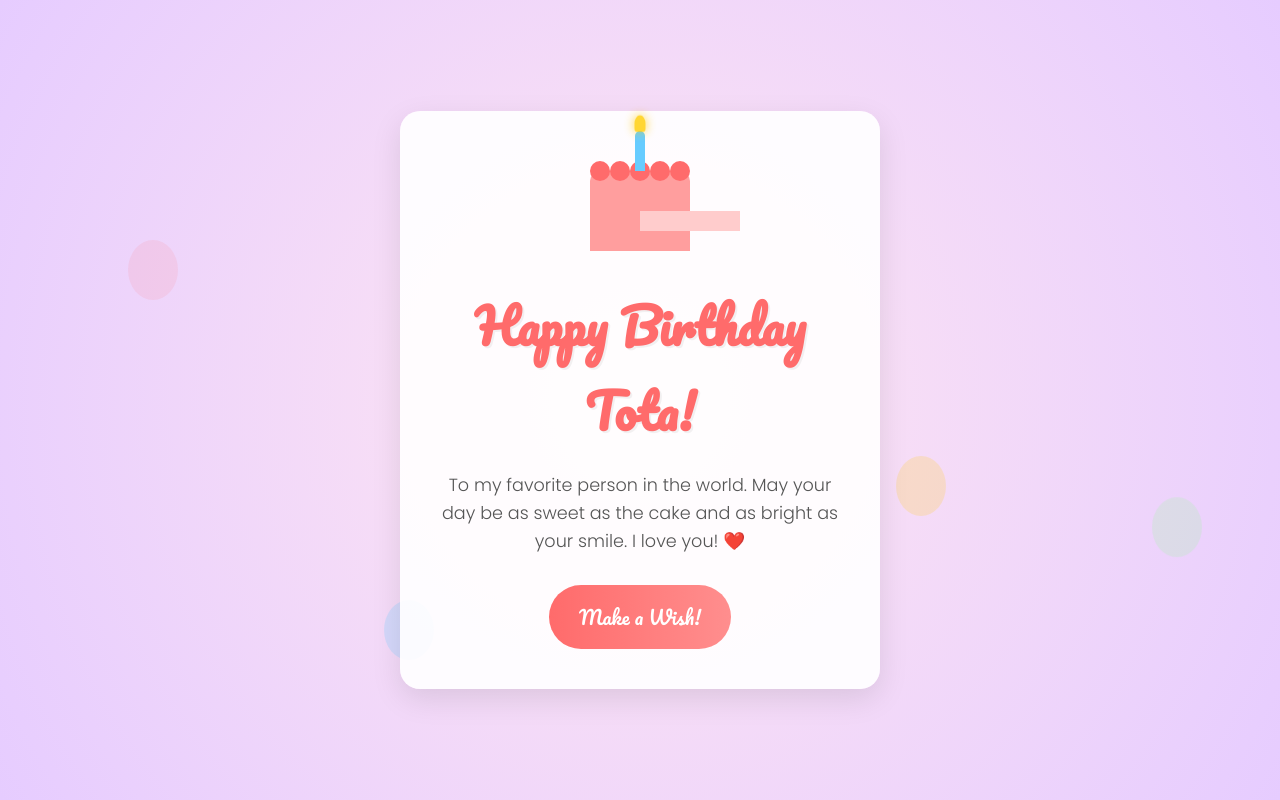
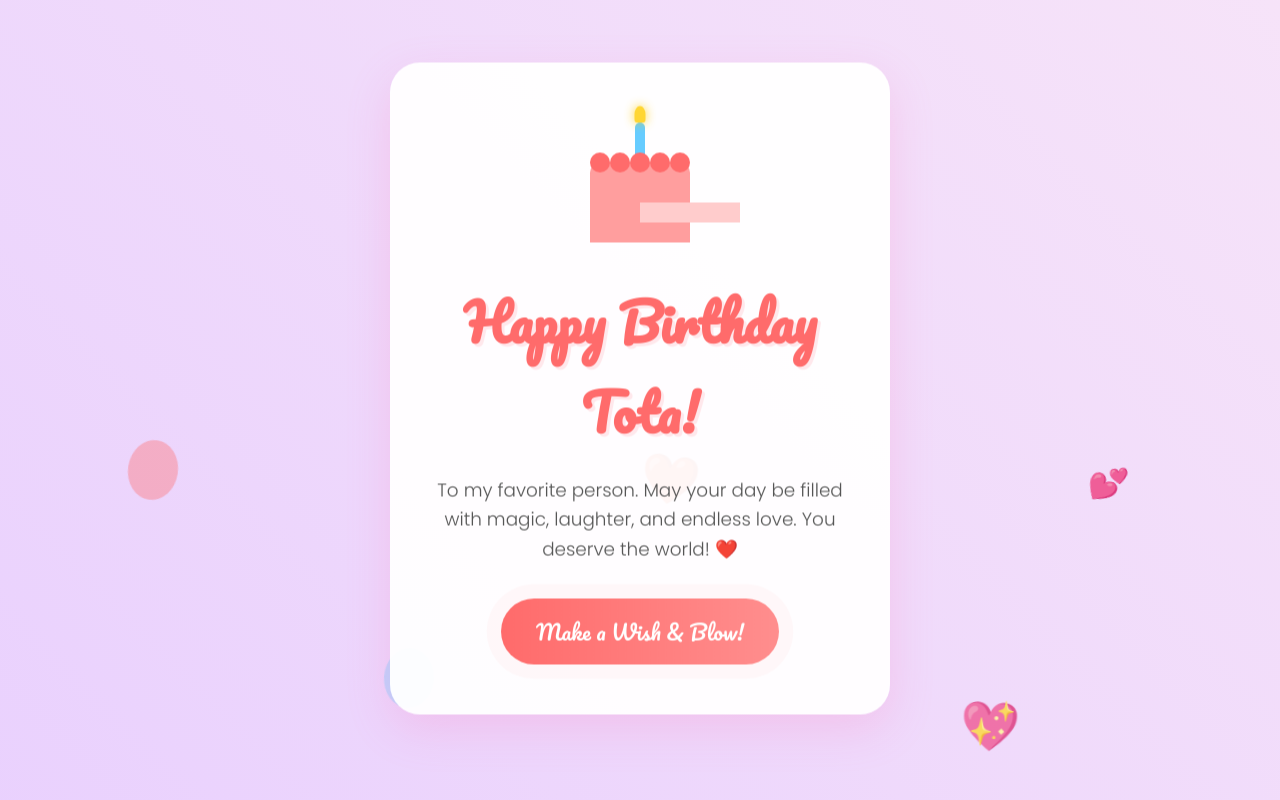
Before and after one commit to bontone/tota-birthday, a plain HTML site: page index.html in a window 1280 px wide. Drawn offline with nearby package versions, Linux system fonts and the light colour scheme.

Commit message:
Improve styles and animations for birthday page
Enhanced animations and styles for birthday celebration page.

```diff
--- a/index.html
+++ b/index.html
@@ -13,13 +13,16 @@
             --secondary: #ff9e9e;
             --bg-color: #f7e6ff;
             --text-color: #555;
+            --heart-color: #ff8fa3;
         }
 
         body {
             margin: 0;
             padding: 0;
-            background: linear-gradient(135deg, #fdfbfb 0%, #ebedee 100%);
-            background: radial-gradient(circle at center, #ffe6f2, #e6ccff);
+            /* More dynamic background */
+            background: linear-gradient(45deg, #ffe6f2, #e6ccff, #fff0f5);
+            background-size: 400% 400%;
+            animation: gradientShift 15s ease infinite;
             height: 100vh;
             display: flex;
             justify-content: center;
@@ -28,92 +31,140 @@
             overflow: hidden;
         }
 
+        /* --- New Ambient Animations --- */
+        @keyframes gradientShift {
+            0% { background-position: 0% 50%; }
+            50% { background-position: 100% 50%; }
+            100% { background-position: 0% 50%; }
+        }
+
+        @keyframes floatCard {
+            0%, 100% { transform: translateY(0px); }
+            50% { transform: translateY(-15px); }
+        }
+
+        /* --- Entrance Animations --- */
+        @keyframes slideUpIn {
+            from { transform: translateY(50px); opacity: 0; }
+            to { transform: translateY(0); opacity: 1; }
+        }
+
+        @keyframes bounceIn {
+            0% { opacity: 0; transform: scale(0.3); }
+            50% { opacity: 1; transform: scale(1.05); }
+            70% { transform: scale(0.9); }
+            100% { transform: scale(1); }
+        }
+
+        @keyframes popIn {
+             0% { transform: scale(0); }
+             80% { transform: scale(1.2); }
+             100% { transform: scale(1); }
+        }
+
+        @keyframes fadeIn {
+            from { opacity:0; } to { opacity:1; }
+        }
+
         .container {
             text-align: center;
-            background: rgba(255, 255, 255, 0.9);
-            padding: 40px;
-            border-radius: 20px;
-            box-shadow: 0 10px 30px rgba(0,0,0,0.1);
+            background: rgba(255, 255, 255, 0.95);
+            padding: 50px 40px;
+            border-radius: 30px;
+            box-shadow: 0 15px 45px rgba(255, 105, 180, 0.2);
             max-width: 90%;
-            width: 400px;
+            width: 420px;
             position: relative;
             z-index: 10;
+            /* Entrance and ambient float animation */
+            animation: slideUpIn 1s ease-out forwards, floatCard 6s ease-in-out infinite 1s;
+            opacity: 0; /* Start hidden for entrance anim */
         }
 
         h1 {
             font-family: 'Pacifico', cursive;
             color: var(--primary);
-            font-size: 3rem;
+            font-size: 3.2rem;
             margin-bottom: 10px;
-            text-shadow: 2px 2px 0px rgba(0,0,0,0.05);
+            text-shadow: 3px 3px 0px rgba(255, 182, 193, 0.3);
+            /* Bounce entrance with delay */
+            animation: bounceIn 1s both 0.5s;
         }
 
-        p {
+        p.message {
             color: var(--text-color);
-            font-size: 1.1rem;
+            font-size: 1.15rem;
             line-height: 1.6;
-            margin-bottom: 30px;
+            margin-bottom: 35px;
+            /* Fade entrance with delay */
+            animation: fadeIn 1s both 1.2s;
         }
 
-        /* --- Pure CSS Cake Animation --- */
+        /* --- Cake Section --- */
+        .cake-wrapper {
+            height: 130px; /* Fixed height to prevent jumping when cake disappears */
+            display: flex;
+            justify-content: center;
+            align-items: flex-end;
+            margin-bottom: 20px;
+            /* Pop in entrance */
+            animation: popIn 0.8s both 0.2s;
+        }
+
         .cake-container {
             position: relative;
             width: 100px;
             height: 100px;
-            margin: 0 auto 30px auto;
+            transition: all 1s ease; /* Smooth disappearance */
         }
 
-        .cake {
-            position: absolute;
-            width: 100px;
-            height: 80px;
-            background: #ff9e9e;
-            bottom: 0;
-            border-radius: 10px 10px 0 0;
+        /* State when cake is blown out */
+        .cake-container.vanished {
+            transform: translateY(50px) scale(0.8);
+            opacity: 0;
         }
 
-        .cake:before {
-            content: '';
+        .wish-granted-msg {
             position: absolute;
-            background: #ffcccc;
+            top: 50%;
+            left: 50%;
+            transform: translate(-50%, -50%);
+            font-family: 'Pacifico', cursive;
+            color: var(--primary);
+            font-size: 1.8rem;
+            opacity: 0;
+            transition: all 1s ease 0.5s; /* Delay appearance */
             width: 100%;
-            height: 20px;
-            top: 40px;
         }
 
-        .icing {
-            position: absolute;
-            width: 20px;
-            height: 20px;
-            background: #ff6b6b;
-            border-radius: 50%;
-            top: -10px;
+        .wish-granted-msg.show {
+            opacity: 1;
+            top: 40%; /* Move up slightly */
         }
-        .icing:nth-child(2) { left: 20px; }
-        .icing:nth-child(3) { left: 40px; }
-        .icing:nth-child(4) { left: 60px; }
-        .icing:nth-child(5) { left: 80px; }
 
-        .candle {
-            position: absolute;
-            width: 10px;
-            height: 40px;
-            background: #66ccff;
-            left: 45px;
-            bottom: 80px;
-            border-radius: 5px 5px 0 0;
-        }
+        /* (Keep existing cake styles, just slight transition tweaks) */
+        .cake { position: absolute; width: 100px; height: 80px; background: var(--secondary); bottom: 0; border-radius: 10px 10px 0 0; }
+        .cake:before { content: ''; position: absolute; background: #ffcccc; width: 100%; height: 20px; top: 40px; }
+        .icing { position: absolute; width: 20px; height: 20px; background: var(--primary); border-radius: 50%; top: -10px; z-index: 2;}
+        .icing:nth-child(2) { left: 20px; } .icing:nth-child(3) { left: 40px; } .icing:nth-child(4) { left: 60px; } .icing:nth-child(5) { left: 80px; }
+        .candle { position: absolute; width: 10px; height: 40px; background: #66ccff; left: 45px; bottom: 80px; border-radius: 5px 5px 0 0; z-index: 1; }
 
         .flame {
             position: absolute;
-            width: 10px;
-            height: 15px;
+            width: 10px; height: 15px;
             background: #ffcc00;
             border-radius: 50% 50% 20% 20%;
-            top: -15px;
-            left: 0;
+            top: -15px; left: 0;
             animation: flicker 1s infinite alternate;
             box-shadow: 0 0 10px #ffcc00;
+            transition: all 0.5s ease; /* Smooth blow out */
+            transform-origin: center bottom;
+        }
+
+        /* State when flame is blown out */
+        .flame.blown-out {
+            transform: scale(0);
+            opacity: 0;
         }
 
         @keyframes flicker {
@@ -121,132 +172,147 @@
             100% { transform: scale(1.1); opacity: 0.8; }
         }
 
-        /* --- Button --- */
+        /* --- Button Animation --- */
+        .btn-container {
+            animation: fadeIn 1s both 1.5s;
+        }
         .btn {
-            background: linear-gradient(to right, #ff6b6b, #ff8e8e);
+            background: linear-gradient(to right, #ff6b6b, #ff8e8e, #ff6b6b);
+            background-size: 200% auto;
             color: white;
-            padding: 15px 30px;
+            padding: 15px 35px;
             border: none;
             border-radius: 50px;
-            font-size: 1.2rem;
+            font-size: 1.3rem;
             cursor: pointer;
-            transition: transform 0.2s, box-shadow 0.2s;
+            transition: all 0.3s ease;
             font-family: 'Pacifico', cursive;
+            box-shadow: 0 5px 15px rgba(255, 107, 107, 0.3);
+            animation: pulseBtn 2s infinite;
         }
 
         .btn:hover {
-            transform: scale(1.05);
-            box-shadow: 0 5px 15px rgba(255, 107, 107, 0.4);
+            background-position: right center;
+            transform: scale(1.05) translateY(-3px);
+            box-shadow: 0 10px 20px rgba(255, 107, 107, 0.5);
         }
 
-        .btn:active {
-            transform: scale(0.95);
+        @keyframes pulseBtn {
+            0% { box-shadow: 0 0 0 0 rgba(255, 107, 107, 0.7); }
+            70% { box-shadow: 0 0 0 15px rgba(255, 107, 107, 0); }
+            100% { box-shadow: 0 0 0 0 rgba(255, 107, 107, 0); }
         }
 
-        /* --- Balloons Background Animation --- */
-        .balloons {
-            position: absolute;
-            top: 0;
-            left: 0;
-            width: 100%;
-            height: 100%;
-            overflow: hidden;
-            z-index: 1;
-            pointer-events: none;
+        /* --- Background Elements (Balloons & Hearts) --- */
+        .bg-elements {
+            position: absolute; top: 0; left: 0; width: 100%; height: 100%; overflow: hidden; z-index: 1; pointer-events: none;
+        }
+        .floater { position: absolute; bottom: -100px; animation: floatUp linear infinite; opacity: 0.7; }
+        /* Balloons */
+        .balloon { width: 50px; height: 60px; border-radius: 50%; }
+        .b1 { left: 10%; background: rgba(255, 107, 107, 0.4); animation-duration: 12s; }
+        .b2 { left: 30%; background: rgba(102, 204, 255, 0.4); animation-duration: 15s; animation-delay: 2s; }
+        /* Hearts */
+        .heart { font-size: 3rem; color: var(--heart-color); }
+        .h1 { left: 50%; animation-duration: 10s; animation-delay: 1s; }
+        .h2 { left: 75%; animation-duration: 14s; animation-delay: 3s; color: #ff6b6b; }
+        .h3 { left: 85%; animation-duration: 11s; animation-delay: 0.5s; font-size: 2rem; }
+
+        @keyframes floatUp {
+            0% { transform: translateY(0) rotate(0deg); opacity: 0.7; }
+            50% { opacity: 1; }
+            100% { transform: translateY(-120vh) rotate(20deg); opacity: 0; }
         }
 
-        .balloon {
-            position: absolute;
-            bottom: -100px;
-            width: 50px;
-            height: 60px;
-            background: rgba(255, 255, 255, 0.6);
-            border-radius: 50%;
-            animation: floatUp 10s linear infinite;
-        }
-
-        .balloon:nth-child(1) { left: 10%; background: rgba(255, 107, 107, 0.3); animation-duration: 8s; }
-        .balloon:nth-child(2) { left: 30%; background: rgba(102, 204, 255, 0.3); animation-duration: 12s; animation-delay: 2s; }
-        .balloon:nth-child(3) { left: 70%; background: rgba(255, 204, 0, 0.3); animation-duration: 10s; animation-delay: 1s; }
-        .balloon:nth-child(4) { left: 90%; background: rgba(153, 255, 153, 0.3); animation-duration: 14s; }
-
-        @keyframes floatUp {
-            0% { transform: translateY(0); opacity: 1; }
-            100% { transform: translateY(-120vh); opacity: 0; }
-        }
-
-        .hidden { display: none; }
     </style>
 </head>
 <body>
 
-    <div class="balloons">
-        <div class="balloon"></div>
-        <div class="balloon"></div>
-        <div class="balloon"></div>
-        <div class="balloon"></div>
+    <div class="bg-elements">
+        <div class="floater balloon b1"></div>
+        <div class="floater balloon b2"></div>
+        <div class="floater heart h1">❤️</div>
+        <div class="floater heart h2">💖</div>
+        <div class="floater heart h3">💕</div>
     </div>
 
     <div class="container">
-        <div class="cake-container">
-            <div class="cake">
-                <div class="icing"></div>
-                <div class="icing"></div>
-                <div class="icing"></div>
-                <div class="icing"></div>
-                <div class="icing"></div>
-                <div class="candle">
-                    <div class="flame"></div>
+
+        <div class="cake-wrapper">
+            <div class="cake-container" id="cake">
+                <div class="cake">
+                    <div class="icing"></div><div class="icing"></div><div class="icing"></div><div class="icing"></div><div class="icing"></div>
+                    <div class="candle">
+                        <div class="flame" id="flame"></div>
+                    </div>
                 </div>
             </div>
+            <div class="wish-granted-msg" id="wishMsg">Wish Granted! ✨</div>
         </div>
 
         <h1>Happy Birthday Tota!</h1>
-        <p>To my favorite person in the world. May your day be as sweet as the cake and as bright as your smile. I love you! ❤️</p>
+        <p class="message">To my favorite person. May your day be filled with magic, laughter, and endless love. You deserve the world! ❤️</p>
 
-        <button class="btn" onclick="celebrate()">Make a Wish!</button>
+        <div class="btn-container">
+            <button class="btn" id="wishBtn" onclick="makeAWish()">Make a Wish & Blow!</button>
+        </div>
 
         <audio id="birthdaySong" loop>
             <source src="https://raw.githubusercontent.com/muhimasri/happy-birthday-song/master/Happy-Birthday-To-You.mp3" type="audio/mpeg">
-            Your browser does not support the audio element.
         </audio>
     </div>
 
     <script>
-        function celebrate() {
+        let wishMade = false;
+
+        function makeAWish() {
+            if (wishMade) return; // Prevent double clicking
+            wishMade = true;
+
             // 1. Play Music
             const audio = document.getElementById('birthdaySong');
-            audio.volume = 0.5; // Set volume to 50%
-            audio.play().catch(error => {
-                console.log("Audio playback failed (browser policy): ", error);
-            });
+            audio.volume = 0.4;
+            audio.play().catch(e => console.log("Audio issue:", e));
 
-            // 2. Change Button Text
-            const btn = document.querySelector('.btn');
-            btn.innerHTML = "Enjoy the Party! 🥳";
+            // 2. Blow out candle animation
+            const flame = document.getElementById('flame');
+            flame.classList.add('blown-out');
 
-            // 3. Trigger Confetti
+            // 3. Change button state
+            const btn = document.getElementById('wishBtn');
+            btn.innerHTML = "Yay! Party Time! 🥳";
+            btn.style.animation = "none"; // Stop the pulsing
+
+            // 4. After flame goes out, remove cake and show message
+            setTimeout(() => {
+                document.getElementById('cake').classList.add('vanished');
+                document.getElementById('wishMsg').classList.add('show');
+                launchConfetti();
+            }, 800); // Wait 0.8s for flame to blow out
+        }
+
+        function launchConfetti() {
+            // A more intense confetti explosion
             var duration = 5 * 1000;
             var animationEnd = Date.now() + duration;
-            var defaults = { startVelocity: 30, spread: 360, ticks: 60, zIndex: 0 };
+            var defaults = { startVelocity: 40, spread: 360, ticks: 100, zIndex: 0 };
 
-            var random = function(min, max) {
+            function randomInRange(min, max) {
               return Math.random() * (max - min) + min;
             }
 
             var interval = setInterval(function() {
               var timeLeft = animationEnd - Date.now();
+              if (timeLeft <= 0) return clearInterval(interval);
 
-              if (timeLeft <= 0) {
-                return clearInterval(interval);
-              }
+              var particleCount = 80 * (timeLeft / duration);
+              // Shoot from center
+              confetti(Object.assign({}, defaults, { particleCount, origin: { x: 0.5, y: 0.5 } }));
+            }, 250);
 
-              var particleCount = 50 * (timeLeft / duration);
-
-              // Create confetti from both sides
-              confetti(Object.assign({}, defaults, { particleCount, origin: { x: random(0.1, 0.3), y: Math.random() - 0.2 } }));
-              confetti(Object.assign({}, defaults, { particleCount, origin: { x: random(0.7, 0.9), y: Math.random() - 0.2 } }));
-            }, 250);
+            // Add a couple of big side cannons at the start
+            confetti({ particleCount: 150, spread: 100, origin: { y: 0.6, x: 0.2 }, colors: ['#ff6b6b', '#ff9e9e', '#FFF'] });
+            confetti({ particleCount: 150, spread: 100, origin: { y: 0.6, x: 0.8 }, colors: ['#ff6b6b', '#ff9e9e', '#FFF'] });
         }
     </script>
 </body>
```
